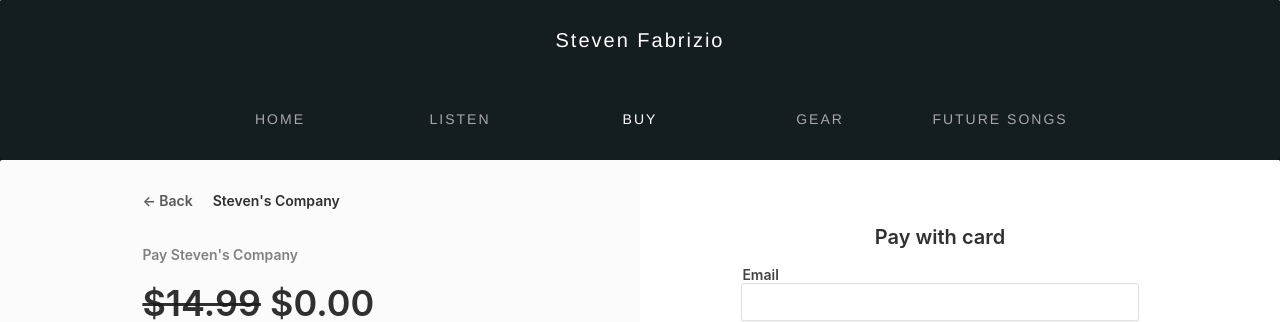
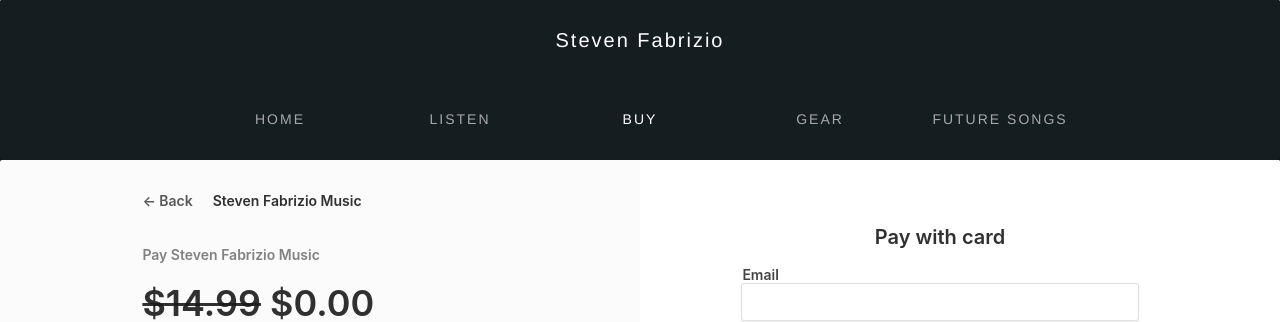
Before and after one commit to guitarisprettierthanpiano/steven-fabrizio-music, a React app: page /#/stribe in a window 1280 px wide. Shown: the top 322 px of the page. Built offline with nearby package versions, Linux system fonts and the light colour scheme; a web font is replaced by a local one.

Commit message:
updating text of the stribe page

```diff
--- a/src/components/stribe.tsx
+++ b/src/components/stribe.tsx
@@ -31,10 +31,10 @@ const Stribe: React.FC = () => {
                         ← Back
                         </span>
                     </NavLink>
-                Steven's Company
+                Steven Fabrizio Music
                 </span>
 
-                <h4 id='stribe-h4'>Pay Steven's Company</h4>
+                <h4 id='stribe-h4'>Pay Steven Fabrizio Music</h4>
                 <span id='cart'><del>$14.99</del> $0.00</span>
                 <div id='order'>
                     <span id='spot1'>Cloud Taster</span>
```
Also changed, not shown: 1 other file (tests, documents, lock files or other folders).
